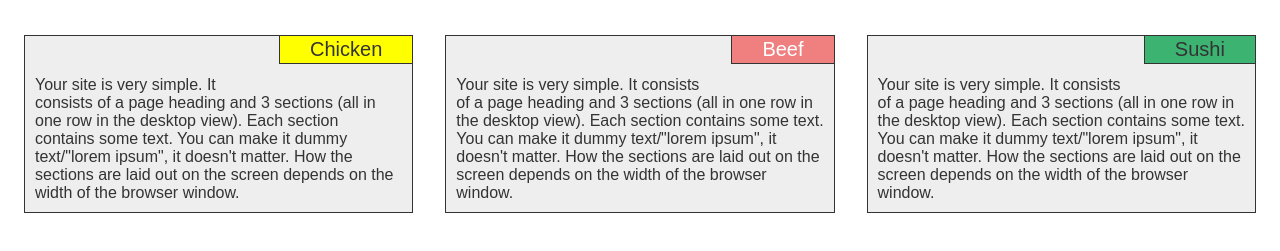
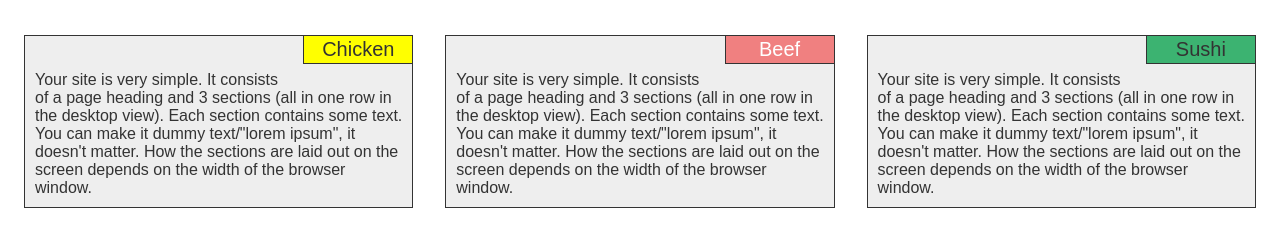
Before and after one commit to yuraratu/Courcera.HTML-CSS-JS, a plain HTML site: page Lectures/2.CSS3-intro/mod2_solution/index.html in a window 1280 px wide. Shown: the part 61-312 px from the top of the page. Drawn offline with Linux system fonts and the light colour scheme.

Commit message:
New tasks

```diff
--- a/Lectures/2.CSS3-intro/mod2_solution/css/styles.css
+++ b/Lectures/2.CSS3-intro/mod2_solution/css/styles.css
@@ -15,15 +15,16 @@
       padding: 10px;
       border: 1px solid #333;
       margin: 16px;
-      padding-top: 40px;
+      padding-top: 35px;
       background-color: #eeeeee;
     }
 
     t {
       float: right;
       border: 1px solid #333;
-      /*position: relative;*/
-      padding: 2px 30px;
+      width: 110px;
+      text-align: center;
+      padding: 2px;
       font-size: 125%;
       margin: 16px;
     }
```
